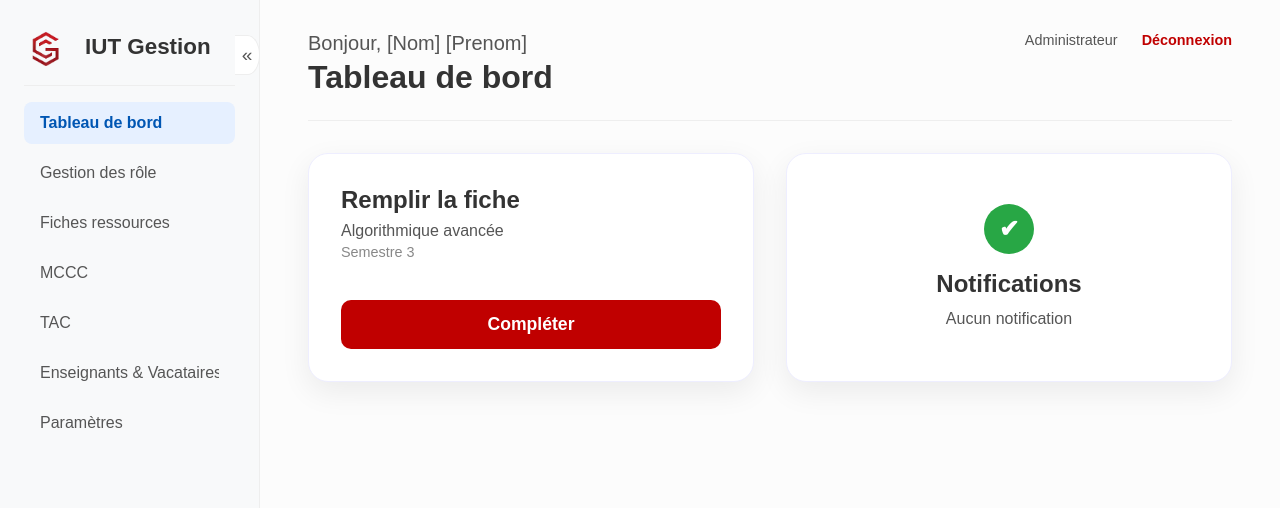
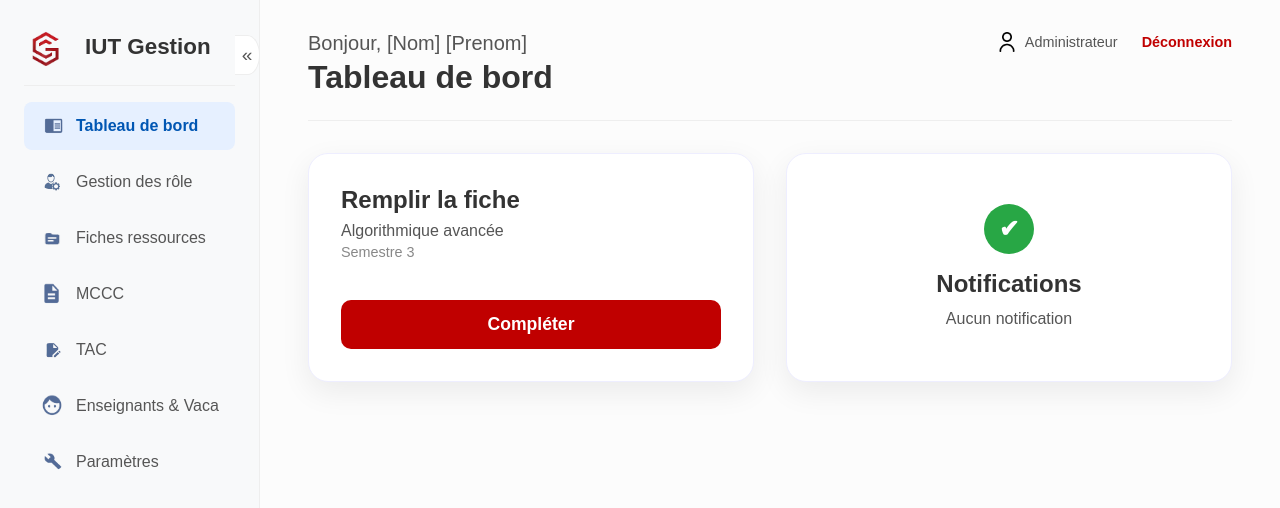
Before and after one commit to AbdelmalikMoussaoui/SAE_ERP, a Vue app in the folder frontend/: page /dashboard in a window 1280 px wide. Shown: the top 508 px of the page. Built offline with nearby package versions, Linux system fonts and the light colour scheme.

Commit message:
Refactor code structure for improved readability and maintainability

```diff
--- a/frontend/src/views/Dashboard.vue
+++ b/frontend/src/views/Dashboard.vue
@@ -14,43 +14,43 @@
       <ul class="nav-links">
         <li>
           <a href="#" class="active">
-
+            <img src="@/assets/TableauDeBord.png" alt="Tableau de bord" class="nav-icon" />
             <span class="nav-text">Tableau de bord</span>
           </a>
         </li>
         <li>
           <a href="#">
-
+            <img src="@/assets/GestionDesRôles.png" alt="Gestion des rôles" class="nav-icon" />
             <span class="nav-text">Gestion des rôle</span>
           </a>
         </li>
         <li>
           <a href="#">
-
+            <img src="@/assets/FicheRessource.png" alt="Fiches ressources" class="nav-icon" />
             <span class="nav-text">Fiches ressources</span>
           </a>
         </li>
         <li>
           <a href="#">
-
+            <img src="@/assets/MCC.png" alt="MCCC" class="nav-icon" />
             <span class="nav-text">MCCC</span>
           </a>
         </li>
         <li>
           <a href="#">
-
+            <img src="@/assets/TAC.png" alt="TAC" class="nav-icon" />
             <span class="nav-text">TAC</span>
           </a>
         </li>
         <li>
           <a href="#">
-
+            <img src="@/assets/EnseignantVacataire.png" alt="Enseignants & Vacataires" class="nav-icon" />
             <span class="nav-text">Enseignants & Vacataires</span>
           </a>
         </li>
         <li>
           <a href="#">
-
+            <img src="@/assets/Parametre.png" alt="Paramètres" class="nav-icon" />
             <span class="nav-text">Paramètres</span>
           </a>
         </li>
@@ -64,7 +64,10 @@
           <h1>Tableau de bord</h1>
         </div>
         <div class="user-info">
-          <span> Administrateur</span>
+          <span>
+            <img src="@/assets/Bonhomme.png" alt="Admin" class="user-icon" />
+            Administrateur
+          </span>
           <a href="#" @click.prevent="logout">Déconnexion</a>
         </div>
       </header>
@@ -229,9 +232,9 @@ export default {
 }
 
 .nav-icon {
-  display: inline-block;
   width: 24px;
-  text-align: center;
+  height: 24px;
+  object-fit: contain;
   margin-right: 12px;
   flex-shrink: 0;
   transition: margin-right var(--sidebar-transition-duration) ease;
@@ -290,14 +293,15 @@ export default {
 
 /* Main Content (CORRIGÉ) */
 .main-content {
-  flex-grow: 1; /* Prend l'espace restant */
+  flex-grow: 1;
   background-color: #fcfcfc;
   box-sizing: border-box;
-  /* Padding intérieur standard */
   padding: 2rem 3rem;
-  /* Pas de margin-left, flexbox gère l'espace */
-  transition: padding-left var(--sidebar-transition-duration) ease; /* On anime le padding si besoin */
+  /* J'ai supprimé le margin-left et sa transition */
 }
+
+/* J'ai supprimé la règle .dashboard-layout.sidebar-collapsed .main-content */
+
 
 /* Header (dans main-content) */
 .header {
@@ -336,6 +340,12 @@ export default {
   display: flex;
   align-items: center;
   gap: 8px;
+}
+
+.user-icon {
+  width: 20px;
+  height: 20px;
+  object-fit: contain;
 }
 
 .user-info a {
```
Also changed, not shown: frontend/src/assets/EnseignantVacataire.png (renamed from frontend/src/assets/EnseigantVacataire.png). Lines whose indentation alone changed are shown as unchanged.
